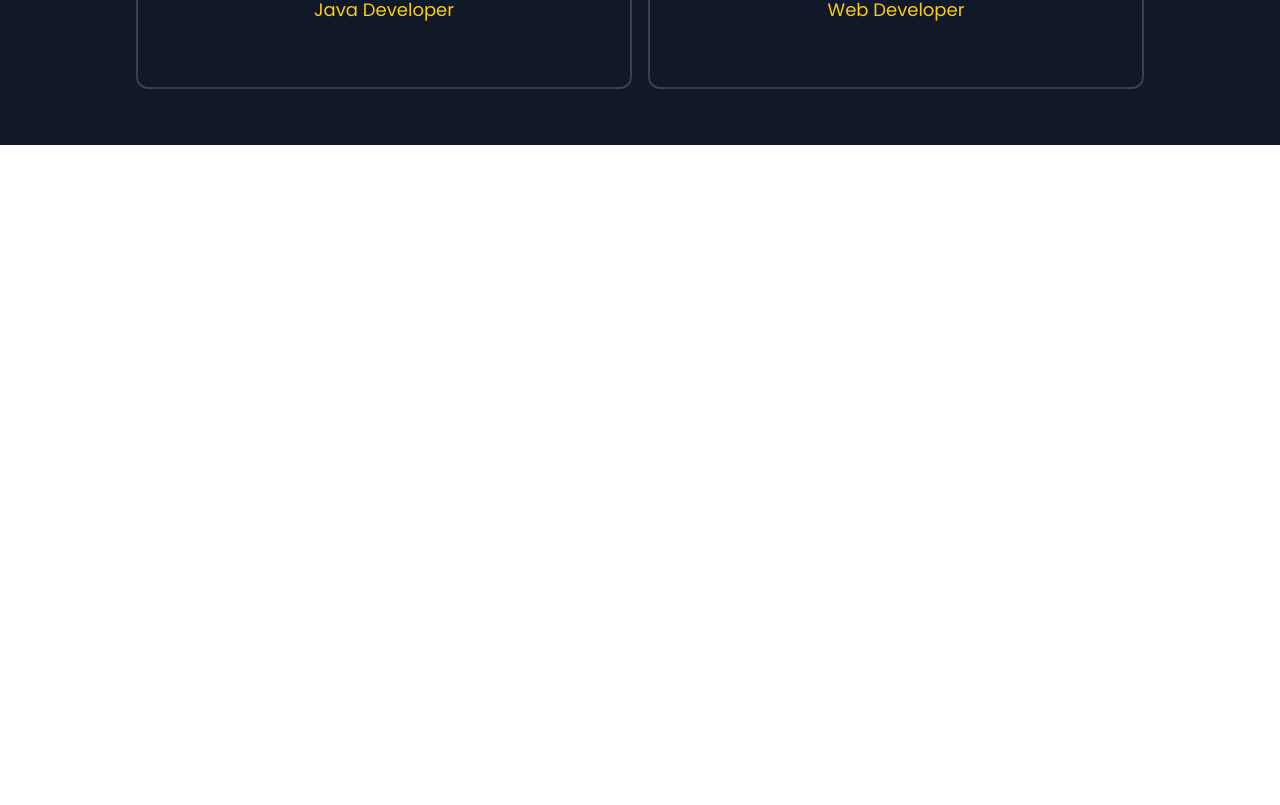
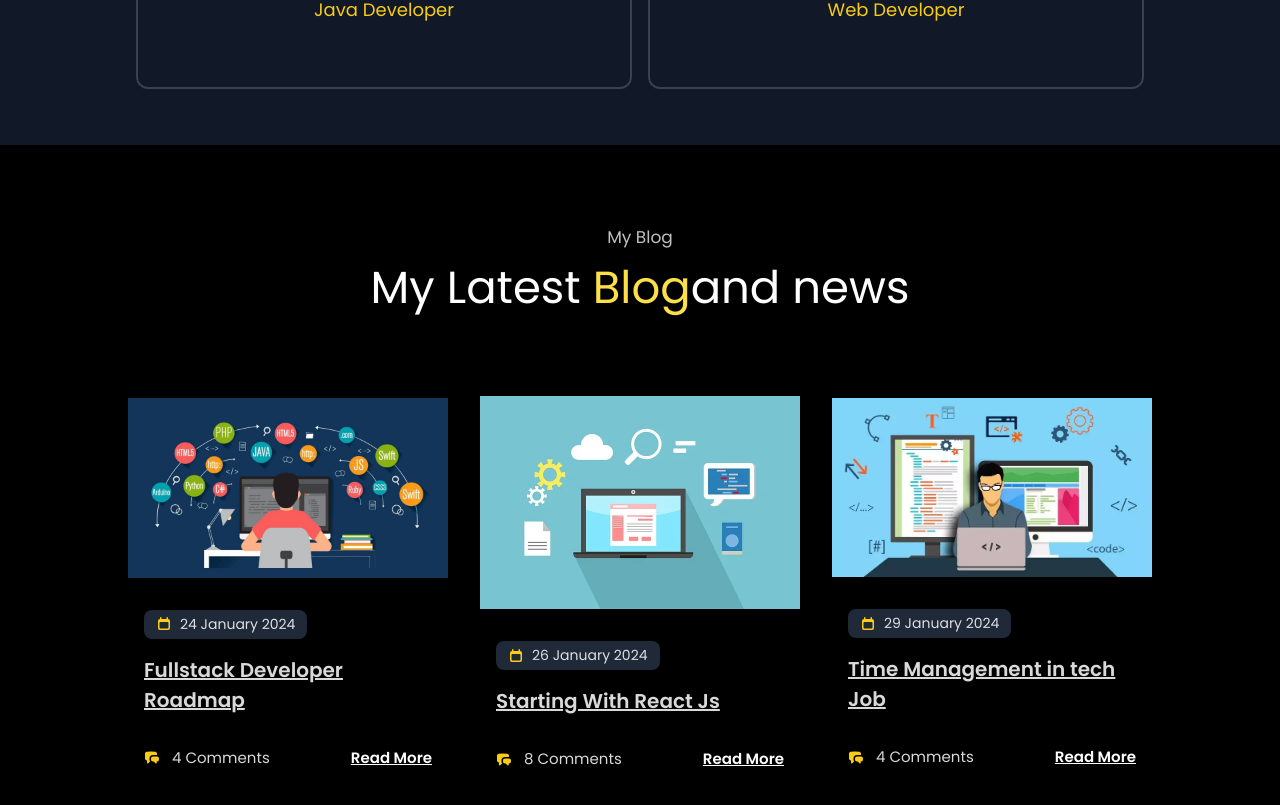
Before and after one commit to pablex72/portfolio-next-pd, a Next.js app: page / in a window 1280 px wide. Shown: the part 6228-7033 px from the top of the page. Before the commit the page ends 6373 px from the top, so only its background shows below. Built offline with nearby package versions, Linux system fonts and the light colour scheme.

Commit message:
feat: adding Blog/Blog Cards

```diff
--- /dev/null
+++ b/components/Blog.tsx
@@ -0,0 +1,44 @@
+import React from "react";
+import BlogCard from "./Helper/BlogCard";
+
+const Blog = () => {
+  return (
+    <div className="pt-[5rem] pb-[3rem] bg-black">
+      <div className="text-center">
+        <p className="heading__mini">My Blog</p>
+        <h1 className="heading__primary">
+          My Latest <span className="text-yellow-300">Blog</span>
+          and news
+        </h1>
+      </div>
+      <div className="w-[80%] mx-auto pt-[3rem] md:pt-[5rem] grid grid-cols-1 md:grid-cols-2 lg:grid-cols-3 items-center gap-[2rem]">
+        <div>
+          <BlogCard
+            title="Fullstack Developer Roadmap"
+            comment="4"
+            date="24 January 2024"
+            image="/images/b1.jpg"
+          />
+        </div>
+        <div>
+          <BlogCard
+            title="Starting With React Js"
+            comment="8"
+            date="26 January 2024"
+            image="/images/b2.jpg"
+          />
+        </div>
+        <div>
+          <BlogCard
+            title="Time Management in tech Job"
+            comment="4"
+            date="29 January 2024"
+            image="/images/b3.jpg"
+          />
+        </div>
+      </div>
+    </div>
+  );
+};
+
+export default Blog;
--- /dev/null
+++ b/components/Helper/BlogCard.tsx
@@ -0,0 +1,51 @@
+import {
+  CalendarIcon,
+  ChatBubbleLeftRightIcon,
+} from "@heroicons/react/16/solid";
+import Image from "next/image";
+import React from "react";
+
+interface Props {
+  image: string;
+  title: string;
+  comment: string;
+  date: string;
+}
+
+const BlogCard = ({ comment, date, image, title }: Props) => {
+  return (
+    <div>
+      <div>
+        <Image
+          src={`${image}`}
+          alt="blog"
+          width={300}
+          height={300}
+          className="object-cover w-[100%] h-[100%]"
+        />
+      </div>
+      <div className="p-4">
+        <div className="mt-[1rem] mb-[1rem] px-3 py-1 bg-gray-800 w-fit flex items-center space-x-2 rounded-lg">
+          <CalendarIcon className="w-[1rem] h-[1rem] text-yellow-400" />
+          <p className="text-white text-[14px] opacity-85">{date}</p>
+        </div>
+        <h1 className="text-[20px] opacity-85 hover:text-yellow-400 transition-all duration-200 cursor-pointer text-white font-semibold underline">
+          {title}
+        </h1>
+        <div className="flex items-center mt-[2rem] justify-between">
+          <div className="flex items-center space-x-3">
+            <ChatBubbleLeftRightIcon className="w-[1rem] h-[1.2rem] text-yellow-400" />
+            <p className="text-[15px] text-white opacity-85 ">
+              {comment} Comments
+            </p>
+          </div>
+          <button className="text-[15px] hover:text-yellow-500 transition-all duration-150 text-white font-semibold underline">
+            Read More
+          </button>
+        </div>
+      </div>
+    </div>
+  );
+};
+
+export default BlogCard;
--- a/pages/index.tsx
+++ b/pages/index.tsx
@@ -1,4 +1,5 @@
 import AboutMe from "@/components/AboutMe";
+import Blog from "@/components/Blog";
 import Hero from "@/components/Hero";
 import Nav from "@/components/Nav";
 import NavMobile from "@/components/NavMobile";
@@ -25,6 +26,7 @@ const HomePage = () => {
       <Project />
       <Price />
       <Reviews />
+      <Blog />
     </div>
   );
 };
```
